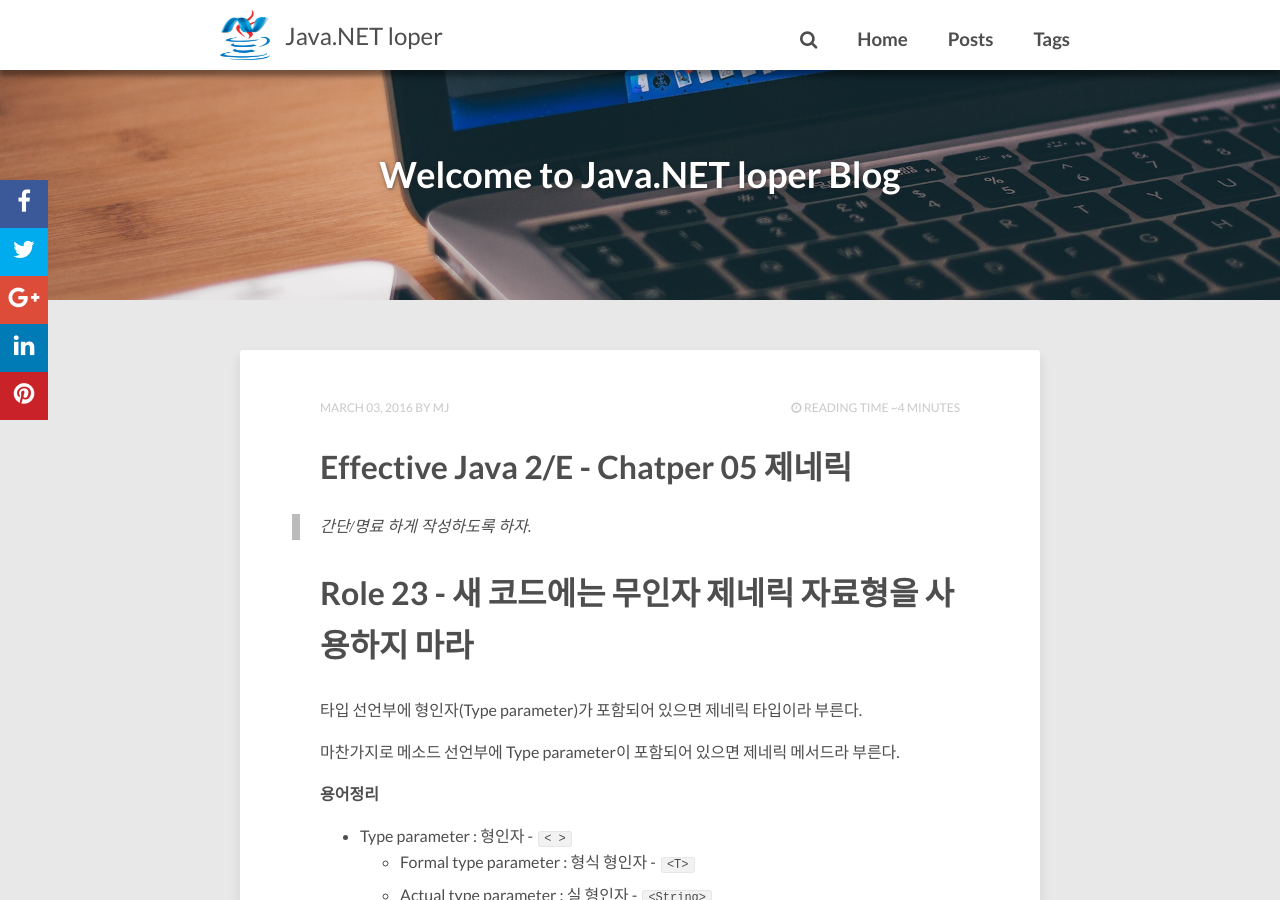
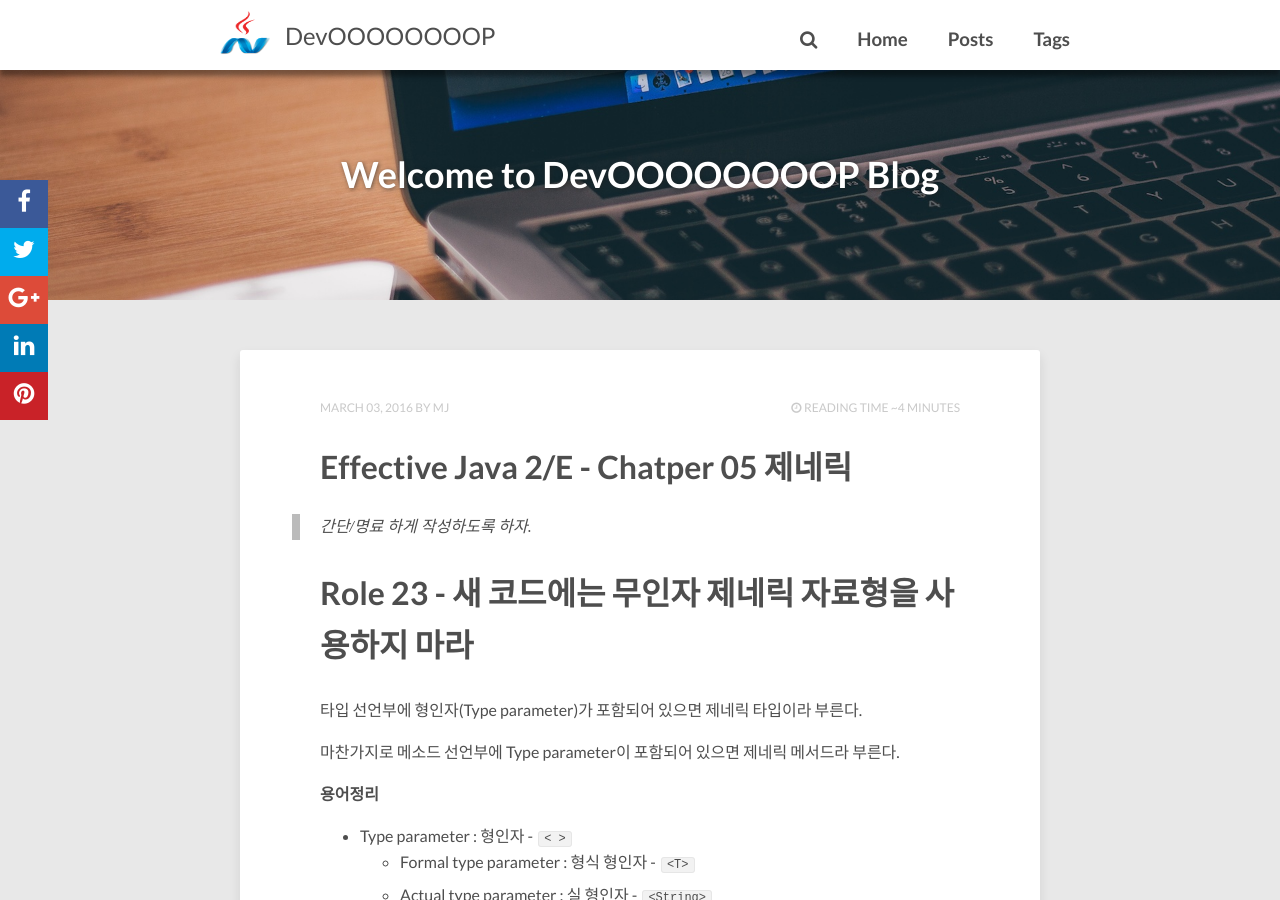
Before and after one commit to redutan/redutan.github.io, a Jekyll site: the page built from index.html, in a window 1280 px wide and 900 px high. Built offline with Jekyll 4.4.1, drawn with Linux system fonts in a browser that asks for light colours; nearby versions of some CDN libraries; the list of posts is cut into pages by our own code; comment, search, counter and statistics services are not loaded.

Commit message:
블로그 메타 정보 수정

```diff
--- a/_config.yml
+++ b/_config.yml
@@ -1,5 +1,5 @@
-title:            Java.NET loper
-description:      MJ's devlog
+title:            DevOOOOOOOOP
+description:      MJ's DevOOOOOOOOP blog
 # put your disqus here
 disqus_shortname: redutan
 reading_time:     true # if true, shows the estimated reading time for a post
@@ -39,7 +39,7 @@ owner:
   name:           MJ
   site:           http://redutan.github.io
   avatar:         images/avatar.jpg
-  bio:            "Backend 개발자 사람입니다. 최근에는 어플리케이션의 복잡성을 다루는 DDD에 참 관심이 많습니다."
+  bio:            "Backend 개발자 사람입니다. 최근에는 어플리케이션의 복잡성을 다루는 DDD에 관심이 많습니다."
   email:          redutan@gmail.com
   # Social networking links used in footer. Update and remove as you like.
   twitter:
@@ -55,13 +55,15 @@ owner:
 
 # Twitter account associated with the site if different from owner/author twitter account.
 # Used in Twitter cards.
-twitter: redutan
+twitter:
 
 social:
   - title: "github"
     url: "https://github.com/redutan"
   - title: "linkedin"
     url: "https://br.linkedin.com/in/redutan"
+  - title: "facebook"
+    url: "https://fb.com/redutan"
   # - title: "youtube"
   #   url: "https://www.youtube.com/channel/UCfnSek-9HPWOx5e2pH7VFgg"
 # Background image to be tiled on all pages
--- a/index.html
+++ b/index.html
@@ -1,6 +1,6 @@
 ---
 layout: post-index
-title: "Welcome to Java.NET loper Blog"
+title: "Welcome to DevOOOOOOOOP Blog"
 description: "Describe this nonsense."
 tags: [Jekyll, theme, themes, responsive, blog, modern]
 comments: false
```
Also changed, not shown: images/logo.png.
